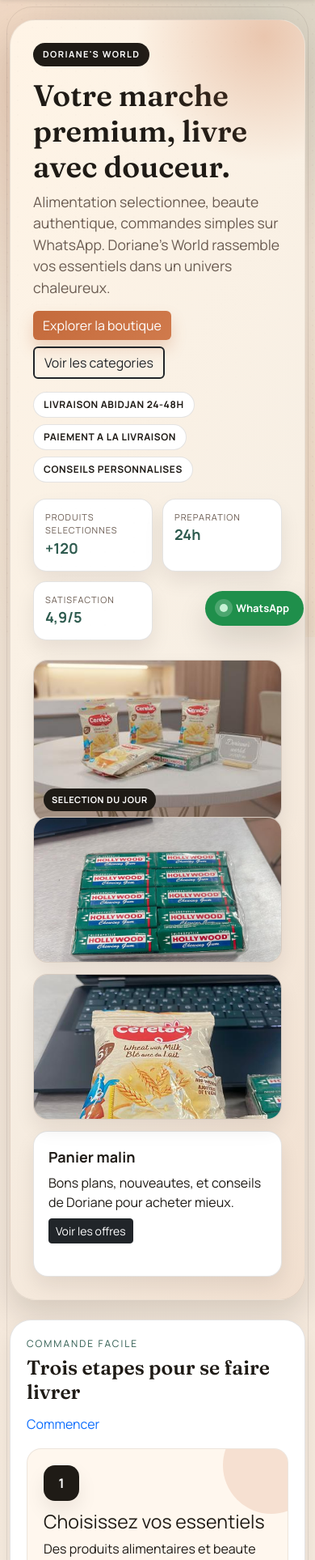
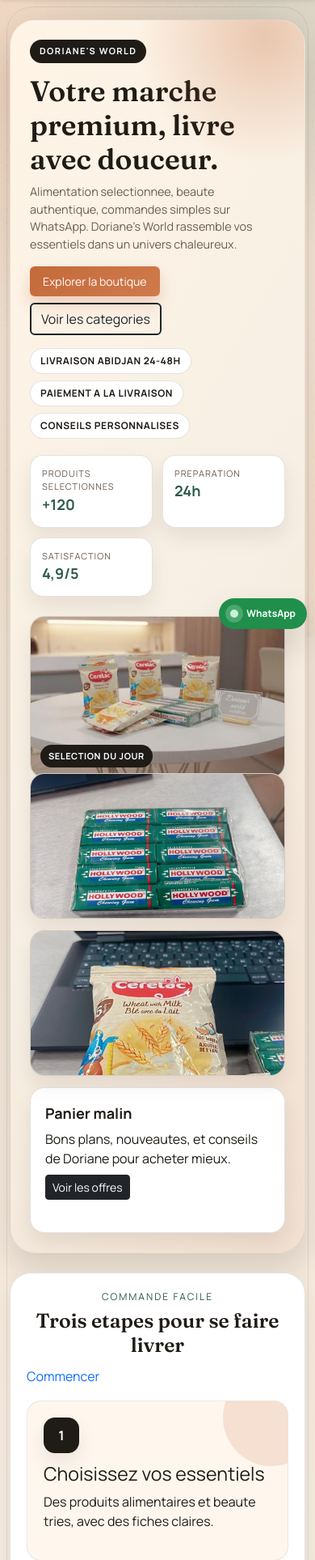
Before and after one commit to asaphfelix03-beep/doriane-world, a Django app: page / in a window 390 px wide. Shown: the part 57-1984 px from the top of the page at 81% size. Run offline with Django 4.2, Linux system fonts and the light colour scheme; data comes from the database, SQL or seed files in the repository.

Commit message:
Rendre le site responsive sur tous les appareils - ajout media queries CSS

```diff
--- a/static/css/styles.css
+++ b/static/css/styles.css
@@ -1411,3 +1411,169 @@ body::after {
     font-size: 13px;
   }
 }
+
+/* Tablettes */
+@media (max-width: 1024px) {
+  .hero {
+    padding: 32px;
+  }
+
+  .hero-title {
+    font-size: 2.5rem;
+  }
+
+  .hero-lead {
+    font-size: 1rem;
+    max-width: 100%;
+  }
+
+  .home-hero {
+    padding: 40px;
+  }
+
+  .home-title {
+    font-size: 2.8rem;
+  }
+
+  .home-lead {
+    font-size: 1rem;
+  }
+
+  .gallery-grid {
+    grid-template-columns: repeat(auto-fit, minmax(180px, 1fr));
+  }
+
+  .home-steps-grid {
+    grid-template-columns: repeat(auto-fit, minmax(180px, 1fr));
+  }
+
+  .stat-row {
+    grid-template-columns: repeat(auto-fit, minmax(120px, 1fr));
+  }
+
+  .home-stats {
+    grid-template-columns: repeat(auto-fit, minmax(120px, 1fr));
+  }
+
+  .info-grid {
+    grid-template-columns: repeat(auto-fit, minmax(120px, 1fr));
+  }
+
+  .service-strip {
+    grid-template-columns: repeat(auto-fit, minmax(160px, 1fr));
+  }
+
+  .newsletter-card {
+    grid-template-columns: 1fr;
+    text-align: center;
+  }
+
+  .promo-band {
+    flex-direction: column;
+    text-align: center;
+  }
+}
+
+/* Petits écrans */
+@media (max-width: 480px) {
+  .hero {
+    padding: 20px;
+  }
+
+  .hero-title {
+    font-size: 2rem;
+  }
+
+  .hero-lead {
+    font-size: 0.9rem;
+  }
+
+  .home-hero {
+    padding: 24px;
+  }
+
+  .home-title {
+    font-size: 2.2rem;
+  }
+
+  .home-lead {
+    font-size: 0.9rem;
+  }
+
+  .gallery-grid {
+    grid-template-columns: repeat(auto-fit, minmax(150px, 1fr));
+  }
+
+  .home-steps-grid {
+    grid-template-columns: 1fr;
+  }
+
+  .stat-row {
+    grid-template-columns: repeat(2, 1fr);
+  }
+
+  .home-stats {
+    grid-template-columns: repeat(2, 1fr);
+  }
+
+  .info-grid {
+    grid-template-columns: 1fr;
+  }
+
+  .service-strip {
+    grid-template-columns: 1fr;
+  }
+
+  .highlight-section {
+    padding: 16px;
+  }
+
+  .shop-hero {
+    padding: 20px;
+  }
+
+  .product-gallery img {
+    height: 280px;
+  }
+
+  .highlight-media img {
+    height: 260px;
+  }
+
+  .hero-visual img {
+    height: 160px;
+  }
+
+  .hero-mini img {
+    height: 120px;
+  }
+
+  .product-thumb img {
+    height: 180px;
+  }
+
+  .floating-whatsapp {
+    right: 10px;
+    bottom: 10px;
+    padding: 10px 14px;
+    font-size: 12px;
+  }
+
+  .btn-accent {
+    font-size: 14px;
+    padding: 8px 16px;
+  }
+
+  .page-hero {
+    flex-direction: column;
+    text-align: center;
+  }
+
+  .home-section-head {
+    text-align: center;
+  }
+
+  .promo-band {
+    padding: 16px;
+  }
+}
```
